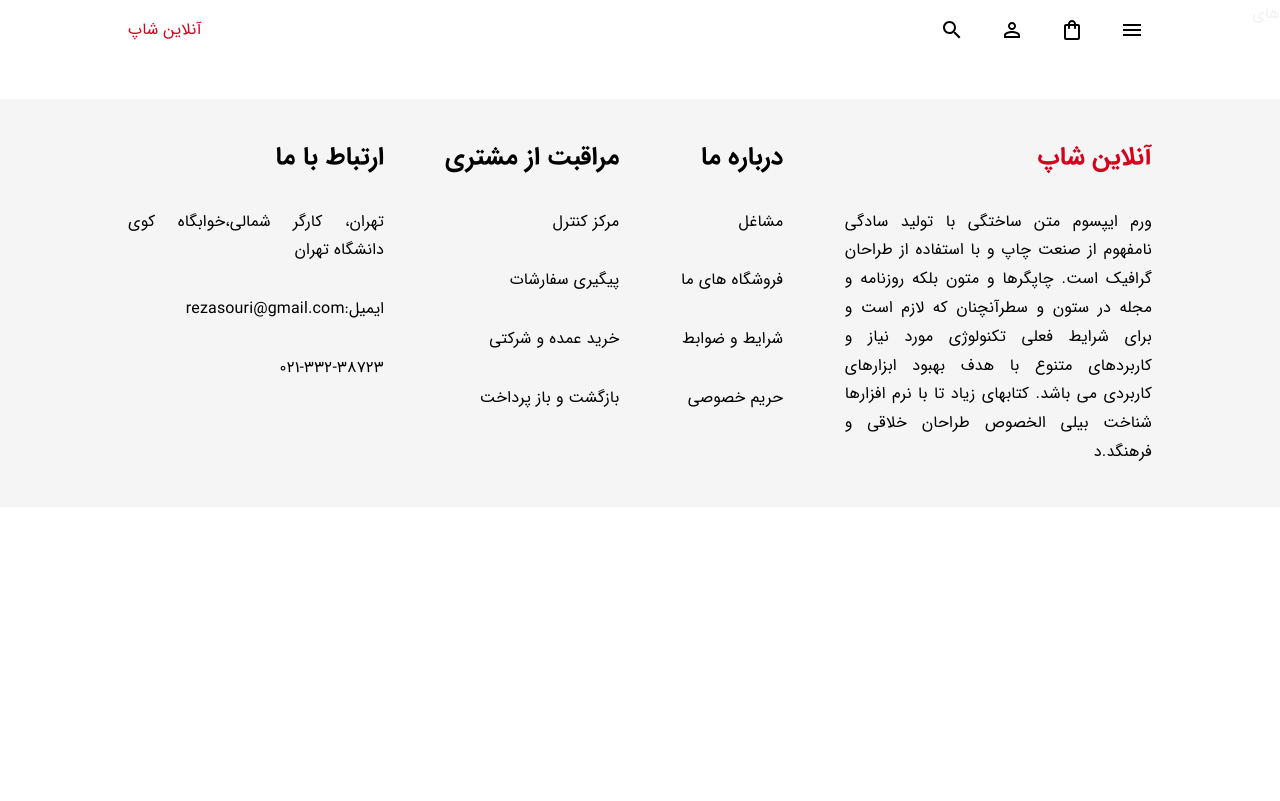
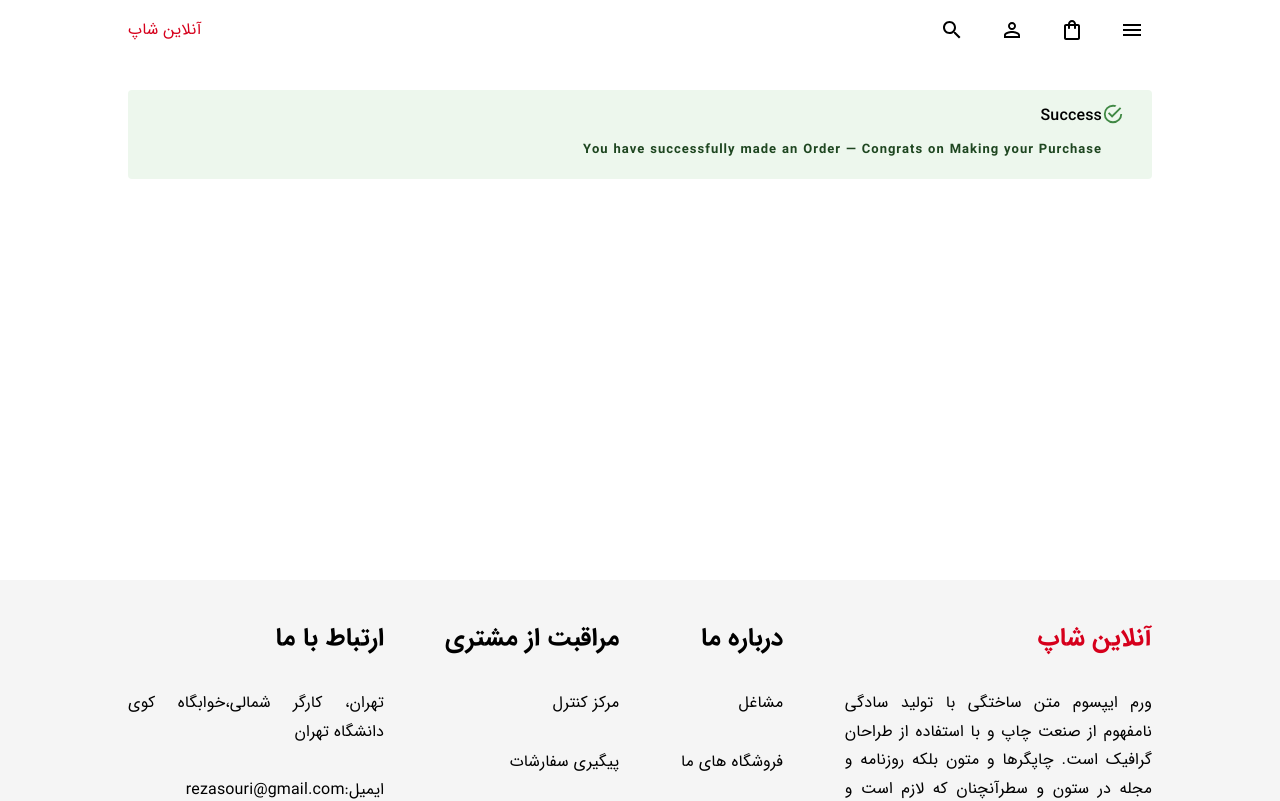
Before and after one commit to rezasouri/onlineShop, a React (Create React App) app in the folder clientt/: page /checkout/success in a window 1280 px wide. Shown: the top 801 px of the page. Built offline with nearby package versions, Linux system fonts and the light colour scheme; what jss-rtl would draw is missing.

Commit message:
adding confirmation form to project

```diff
--- a/clientt/src/screens/checkout/Confirmation.js
+++ b/clientt/src/screens/checkout/Confirmation.js
@@ -1,8 +1,17 @@
-const Confirmation =()=>{
-    return(
-        <div>
-            های
-        </div>
-    )
-}
-export default Confirmation
+import { Box } from "@mui/material";
+import Alert from "@mui/material/Alert";
+import AlertTitle from "@mui/material/AlertTitle";
+
+const Confirmation = () => {
+    return (
+        <Box m="90px auto" width="80%" height="50vh">
+            <Alert severity="success">
+                <AlertTitle>Success</AlertTitle>
+                You have successfully made an Order —{" "}
+                <strong>Congrats on Making your Purchase</strong>
+            </Alert>
+        </Box>
+    );
+};
+
+export default Confirmation;
```
